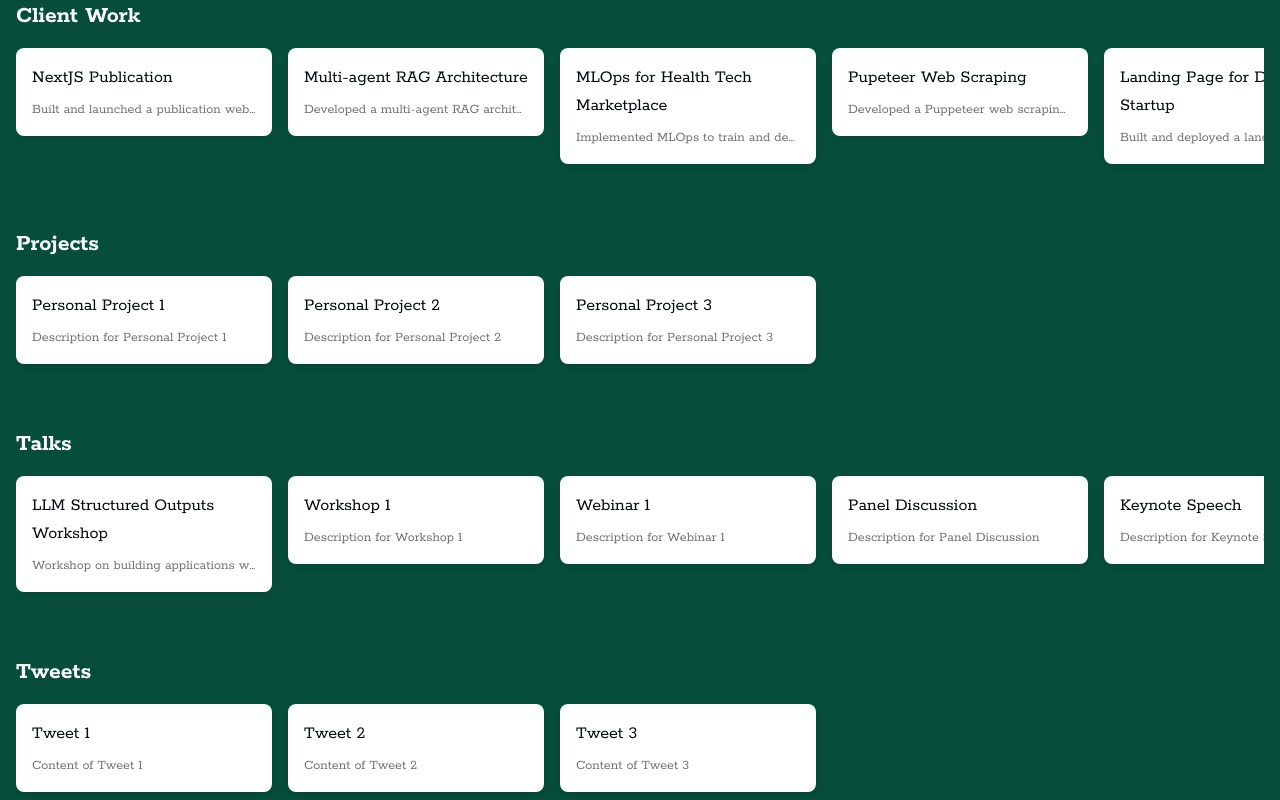
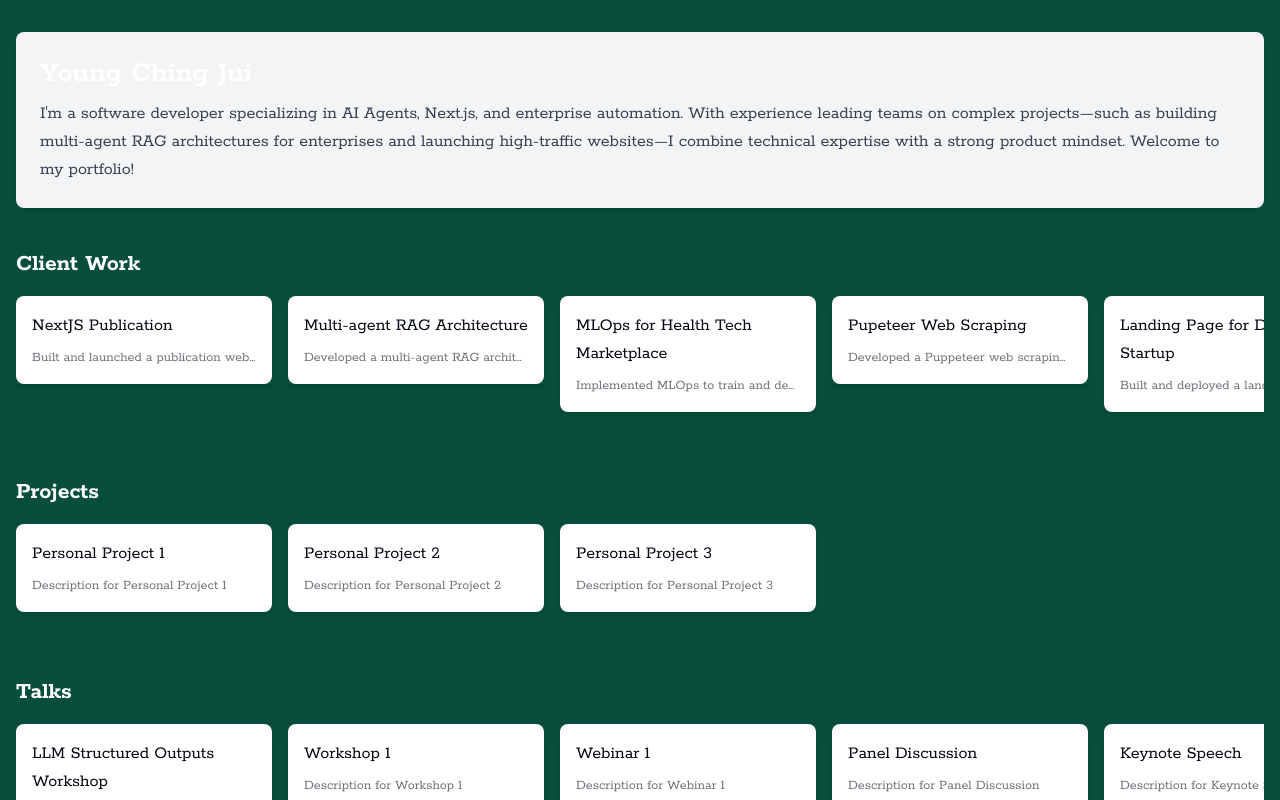
Before and after one commit to youngchingjui/young-and-ai, a Next.js app: page / in a window 1280 px wide. Shown: the top 800 px of the page. Built offline with nearby package versions, Linux system fonts and the light colour scheme.

Commit message:
Add introduction section at top of main page with name and professional summary

```diff
--- a/app/page.tsx
+++ b/app/page.tsx
@@ -4,6 +4,12 @@ import { sectionData } from "@/data/mockData"
 export default function Home() {
   return (
     <main className="container mx-auto px-4">
+      <section className="mb-10 mt-8 p-6 bg-gray-100 rounded-lg shadow">
+        <h1 className="text-3xl font-bold mb-2">Young Ching Jui</h1>
+        <p className="text-lg text-gray-700">
+          I'm a software developer specializing in AI Agents, Next.js, and enterprise automation. With experience leading teams on complex projects—such as building multi-agent RAG architectures for enterprises and launching high-traffic websites—I combine technical expertise with a strong product mindset. Welcome to my portfolio!
+        </p>
+      </section>
       {sectionData.map((section) => (
         <Section key={section.title} data={section} />
       ))}
```
